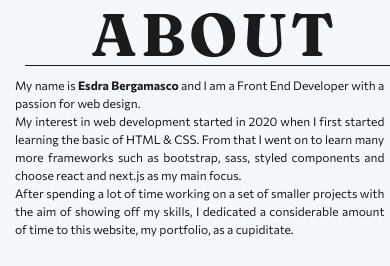
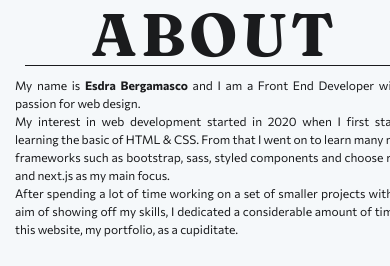
Before and after one commit to esdra00/portfolio-vercel, a React (Vite) app: page / in a window 390 px wide. Shown: the part 1186-1452 px from the top of the page. Built offline with nearby package versions, Linux system fonts and the light colour scheme; no server answers; the database is empty.

Commit message:
asjhdakhds

```diff
--- a/src/components/Homepage/About/aboutSectionStyle.module.scss
+++ b/src/components/Homepage/About/aboutSectionStyle.module.scss
@@ -84,6 +84,10 @@
 	flex-direction: column;
 	justify-content: flex-end;
 	padding-right: 30px;
+
+	@media (max-width: 425px) {
+		padding-right: 0;
+	}
 }
 
 .txt {
@@ -139,4 +143,6 @@
 	@include line;
 	margin-inline: 0;
 	margin-bottom: 10px;
+
+	// 101 remove margin inline  425px
 }
```
